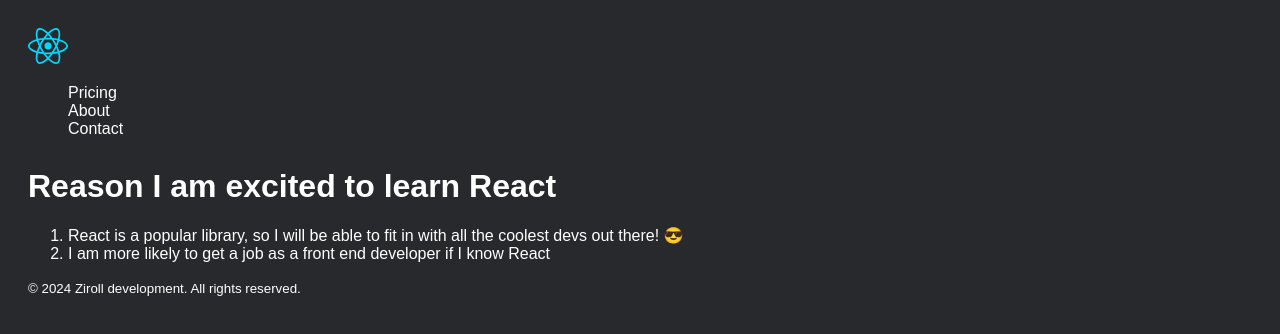
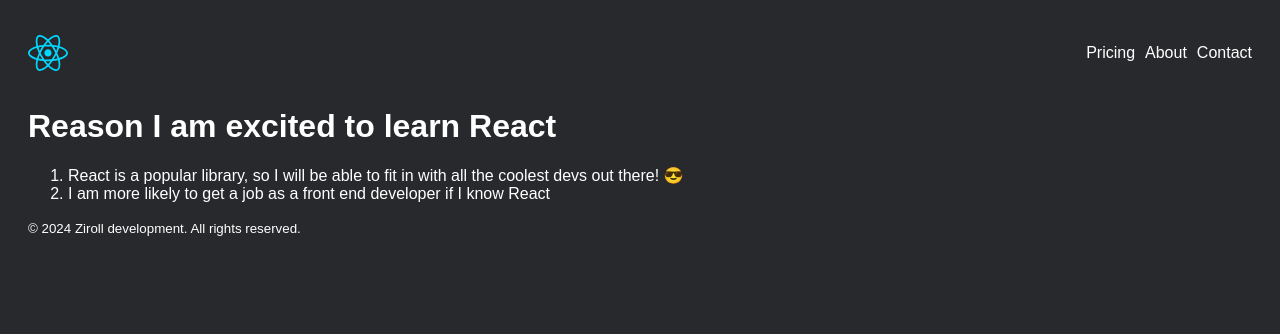
Before and after one commit to njgarg22/ReactFacts, a React (Vite) app: page / in a window 1280 px wide. Shown: the top 334 px of the page. Built offline with nearby package versions, Linux system fonts and the light colour scheme.

Commit message:
Styling challenge 1

```diff
--- a/src/index.css
+++ b/src/index.css
@@ -13,6 +13,18 @@
     margin-top: 30px;
 }
 
+.header {
+    display: flex;
+    align-items: center;
+    justify-content: space-between;
+}
+
 .nav-list {
     list-style: none;
+    display: flex;
 }
+
+.nav-list-item {
+    margin-left: 10px;
+    font: 1.1rem;
+}
--- a/src/index.jsx
+++ b/src/index.jsx
@@ -2,18 +2,23 @@
 import "./index.css" // If the CSS file is in src/, load it via import
 const root = createRoot(document.getElementById("root"))
 
-// When we style in JSX, use className and not class
-// const ul = document.createElement("ul") // Vanilla JS
-// ul.className = "nav-list"    // Vanilla JS
+/**
+ * Challenge:
+ *
+ * Using flexbox, line up the `li`s horizontally and put them inline
+ * with the React logo.
+ *
+ * NOTE: for practice's sake, don't select any elements, but use classes for all styling.
+ */
 function Header() {
     return (
-            <header>
+            <header className="header">
                 <img src="src/assets/react.svg" width="40px" alt="React logo" />
                 <nav>
                     <ul className="nav-list">
-                        <li>Pricing</li>
-                        <li>About</li>
-                        <li>Contact</li>
+                        <li className="nav-list-item">Pricing</li>
+                        <li className="nav-list-item">About</li>
+                        <li className="nav-list-item">Contact</li>
                     </ul>
                 </nav>
             </header>
```
